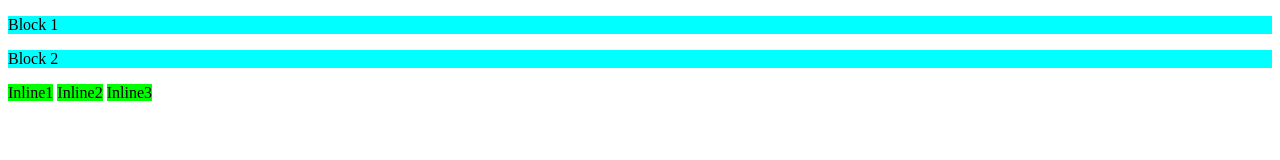
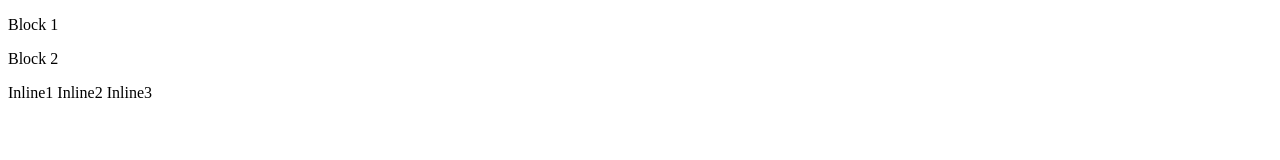
Before and after one commit to ujalamaurya0907/WDW_10163, a plain HTML site: page Web Designing workshop--1 subject/Experiment03.html in a window 1280 px wide. Drawn offline with Linux system fonts and the light colour scheme.

Commit message:
exp03 commit 1

```diff
--- a/Web Designing workshop--1 subject/Experiment03.html
+++ b/Web Designing workshop--1 subject/Experiment03.html
@@ -6,10 +6,10 @@
     <title>Experiment 03</title>
 </head>
 <body>
-    <p style="background-color: aqua;">Block 1</p>
-    <p style="background-color: aqua;">Block 2</p>
-    <span style="background-color: lime">Inline1</span>
-    <span style="background-color: lime">Inline2</span>
-    <span style="background-color: lime">Inline3</span>
+    <p>Block 1</p>
+    <p>Block 2</p>
+    <span>Inline1</span>
+    <span>Inline2</span>
+    <span>Inline3</span>
 </body>
 </html>
```
